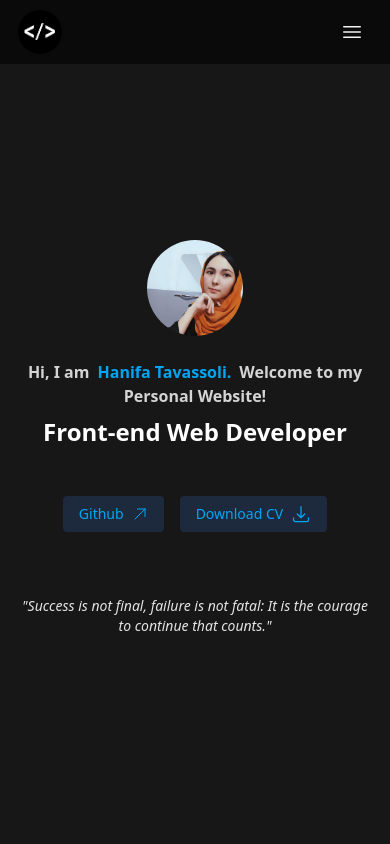
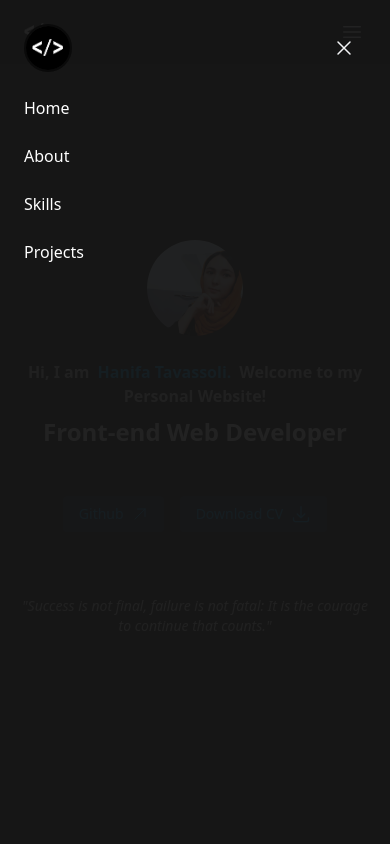
Before and after one commit to HanifaTavassoli/Portfolio-2, a React (Vite) app: page / in a window 390 px wide. Both pictures are taken after a click on the button "Open main menu". Shown: the top 844 px of the page. Built offline with nearby package versions, Linux system fonts and the light colour scheme.

Commit message:
Add toggle functionality for menu buttons: close and open menu

```diff
--- a/src/components/Navbar.jsx
+++ b/src/components/Navbar.jsx
@@ -1,7 +1,7 @@
+import logo from "../assets/img/logo.png";
 import { useState } from "react";
-import logo from "../assets/img/logo.png";
 function Navbar() {
-  const [openMenu, seOpenMenu] = useState(false);
+  const [openMenu, setOpenMenu] = useState(false);
   return (
     <>
       <nav
@@ -56,6 +56,7 @@ function Navbar() {
             id="open-menu"
             type="button"
             className="inline-flex items-center justify-center rounded-md p-2.5 text-gray-100 cursor-pointer"
+            onClick={() => setOpenMenu(!openMenu)}
           >
             <span className="sr-only">Open main menu</span>
             <svg
@@ -78,7 +79,9 @@ function Navbar() {
       {/* <!-- Mobile menu panel (initially hidden) --> */}
       <div
         id="mobile-menu"
-        className="hidden fixed inset-0 z-50 bg-neutral-900/95 lg:hidden"
+        className={`fixed inset-0 z-50 bg-neutral-900/95 lg:hidden ${
+          openMenu ? "block" : "hidden"
+        }`}
         role="dialog"
         aria-modal="true"
       >
@@ -95,6 +98,7 @@ function Navbar() {
             id="close-menu"
             type="button"
             className="inline-flex items-center justify-center rounded-md p-2.5 text-gray-100 cursor-pointer"
+            onClick={() => setOpenMenu(false)}
           >
             <span className="sr-only">Close menu</span>
             <svg
```
